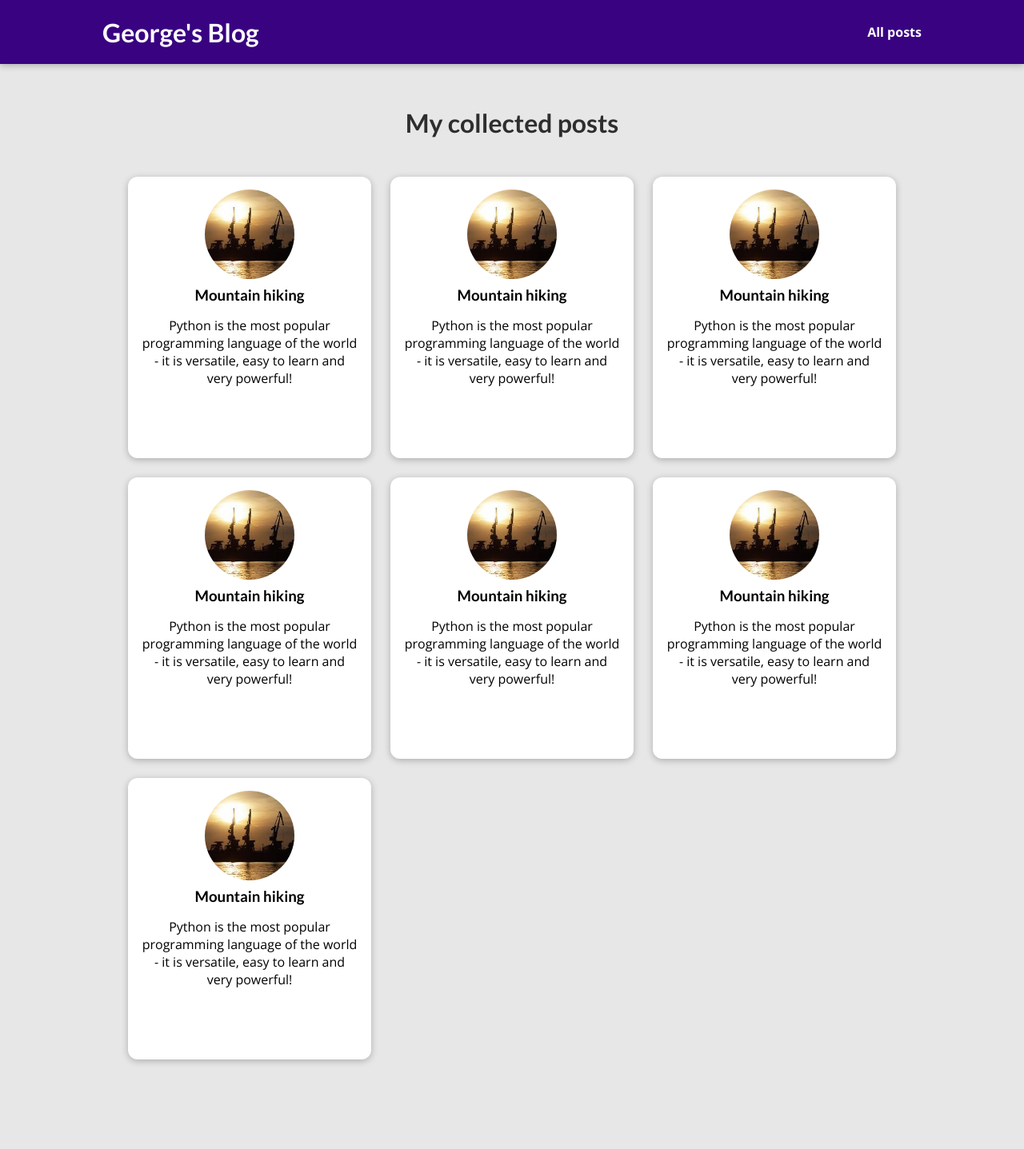
After one commit to georgecatalin/Refresher_Python_Language_Programming, a Django app: page /posts/ in a window 1280 px wide. The commit adds this page. Shown: the whole page at 80% size. Run offline with Django 5.2, Linux system fonts and the light colour scheme.

Commit message:
Add blog structure with templates, views, and styles for posts

```diff
--- /dev/null
+++ b/Python_Django_the_practical_guide/building_a_blog/my_site/blog/static/blog/all-posts.css
@@ -0,0 +1,43 @@
+body {
+  background-color: #e7e7e7;
+}
+
+#main-navigation {
+  background-color: #390281;
+  box-shadow: 0 2px 8px rgba(0, 0, 0, 0.25);
+}
+
+#all-posts {
+  margin: 7rem auto;
+  width: 90%;
+  max-width: 60rem;
+}
+
+#all-posts h2 {
+  text-align: center;
+  font-size: 2rem;
+  color: #2e2e2e;
+  margin: 3rem 0;
+}
+
+ul {
+  list-style: none;
+  margin: 0;
+  padding: 0;
+  display: grid;
+  grid-template-columns: repeat(auto-fill, minmax(17rem, 1fr));
+  gap: 1.5rem;
+}
+
+.post img {
+  width: 7rem;
+  height: 7rem;
+}
+
+.post a {
+  height: 22rem;
+  transform-origin: center;
+  box-shadow: 0 2px 8px rgba(0, 0, 0, 0.25);
+  border-radius: 12px;
+  background-color: white;
+}
--- /dev/null
+++ b/Python_Django_the_practical_guide/building_a_blog/my_site/blog/static/blog/post.css
@@ -0,0 +1,43 @@
+.post {
+  display: flex;
+  flex-direction: column;
+  align-items: center;
+  text-align: center;
+}
+
+.post a {
+  text-decoration: none;
+  color: black;
+  transition: all 0.2s ease;
+  padding: 1rem;
+}
+
+.post a:hover,
+.post a:active {
+  transform: scale(1.1);
+  background-color: #390281;
+  color: white;
+}
+
+.post img {
+  width: 5rem;
+  height: 5rem;
+  object-fit: cover;
+  border-radius: 50%;
+}
+
+.post h3 {
+  margin: 0.25rem 0;
+}
+
+.post time {
+  color: #666666;
+  margin: 0.25rem;
+  font-style: italic;
+  font-size: 0.85rem;
+}
+
+.post:hover time,
+.post:active time {
+  color: white;
+}
--- /dev/null
+++ b/Python_Django_the_practical_guide/building_a_blog/my_site/blog/templates/blog/all-posts.html
@@ -0,0 +1,29 @@
+{% extends "base.html" %}
+{% load static %}
+
+ {% block page_title %}
+    All My Posts
+{% endblock %}
+
+{% block css_stylesheet %}
+<link rel="stylesheet" href=" {% static "blog/post.css" %}" />"
+<link rel="stylesheet" href="{% static "blog/all-posts.css" %}"  />
+{% endblock %}
+
+{% block  content %}
+    <section id="all-posts">
+        <h2>My collected posts</h2>
+
+        <ul>
+              {% include "blog/includes/post.html" %}
+              {% include "blog/includes/post.html" %}
+              {% include "blog/includes/post.html" %}
+              {% include "blog/includes/post.html" %}
+              {% include "blog/includes/post.html" %}
+              {% include "blog/includes/post.html" %}
+              {% include "blog/includes/post.html" %}
+
+        </ul>
+
+    </section>
+{% endblock%}
--- /dev/null
+++ b/Python_Django_the_practical_guide/building_a_blog/my_site/blog/templates/blog/includes/post.html
@@ -0,0 +1,17 @@
+{% load static %}
+<li>
+  <article class="post">
+    <a href=" {% url "detail_page" "the_mountains" %}">
+      <img src=" {% static "blog/images/cranes.jpg" %}" alt = "Mountain
+      hiking"/>
+
+      <div class="post__content">
+        <h3>Mountain hiking</h3>
+        <p>
+          Python is the most popular programming language of the world - it is
+          versatile, easy to learn and very powerful!
+        </p>
+      </div>
+    </a>
+  </article>
+</li>
--- a/Python_Django_the_practical_guide/building_a_blog/my_site/blog/urls.py
+++ b/Python_Django_the_practical_guide/building_a_blog/my_site/blog/urls.py
@@ -3,6 +3,6 @@ from . import views
 
 urlpatterns = [
     path("", views.start_page, name="start_page"),
-    path("/posts", views.list_posts, name="list_page"),
-    path("/posts/<slug:slug>",views.detail_post, name="detail_page")
+    path("posts/", views.list_posts, name="list_page"),
+    path("posts/<slug:slug>/",views.detail_post, name="detail_page")
 ]
--- a/Python_Django_the_practical_guide/building_a_blog/my_site/blog/views.py
+++ b/Python_Django_the_practical_guide/building_a_blog/my_site/blog/views.py
@@ -6,7 +6,7 @@ def start_page(request):
 
 
 def list_posts(request):
-    pass
+    return render(request, "blog/all-posts.html")
 
 
 def detail_post(request):
--- a/Python_Django_the_practical_guide/building_a_blog/my_site/templates/base.html
+++ b/Python_Django_the_practical_guide/building_a_blog/my_site/templates/base.html
@@ -10,6 +10,13 @@
     {% block css_stylesheet %}{% endblock css_stylesheet %}
 </head>
 <body>
+    <header id="main-navigation">
+ <h1><a href = " {% url "start_page" %}">George's Blog</a></h1>
+ <nav>
+    <a href=" {% url "list_page" %} ">All posts</a>
+ </nav>
+</header>
+
  {% block content %}{% endblock  %}
 </body>
 </html>
```
Also changed, not shown: Python_Django_the_practical_guide/building_a_blog/my_site/blog/templates/blog/index.html (+14 -36 lines).
